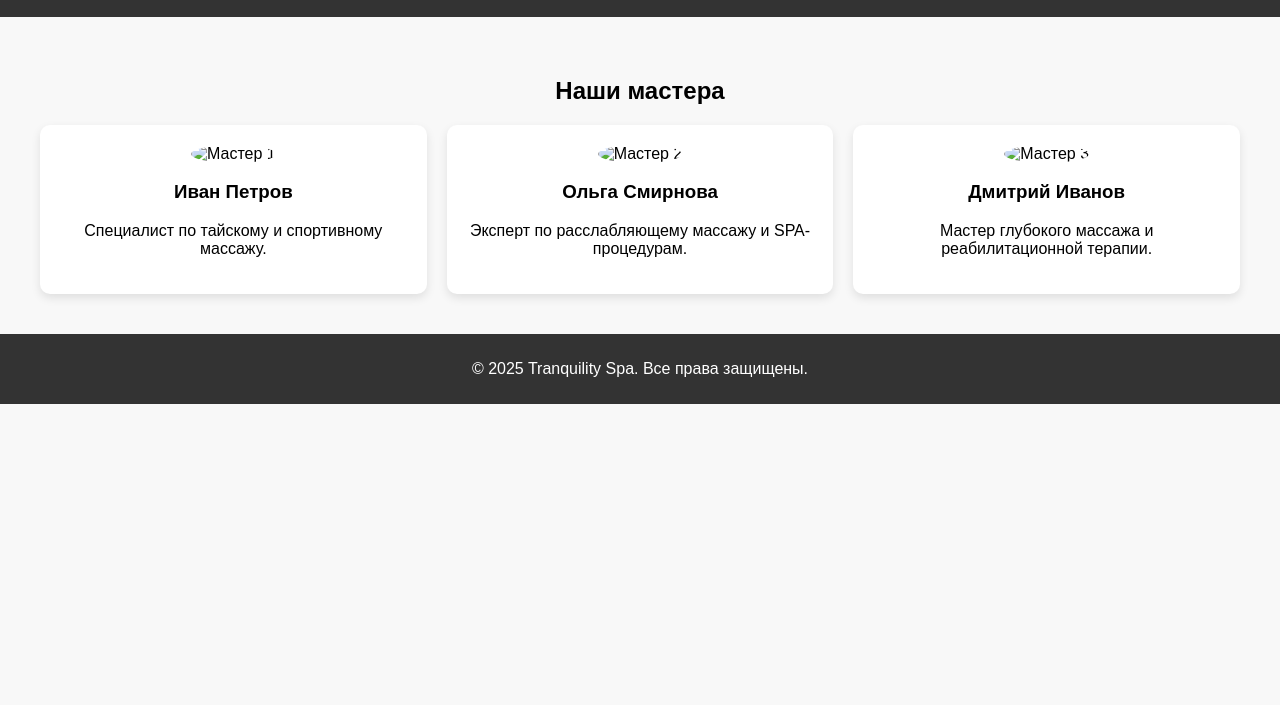
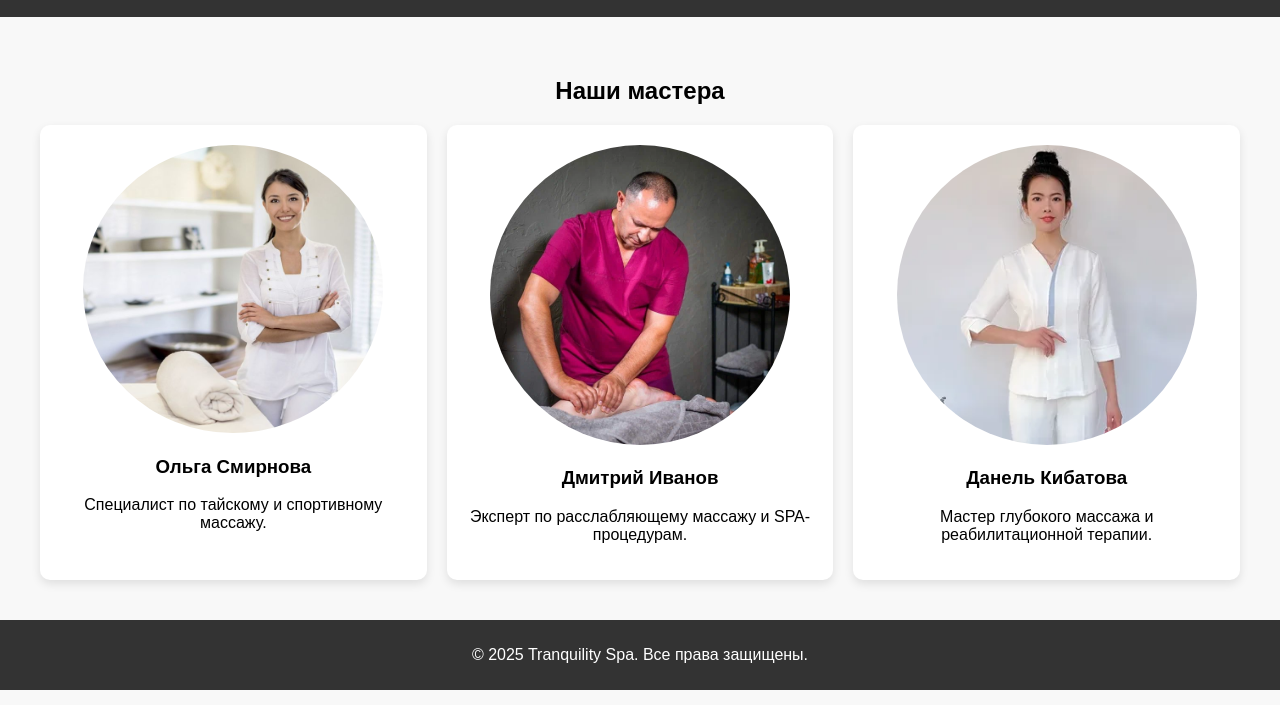
Before and after one commit to nikitaSB01/massage_Salon_Land, a website built with Vite: page src/pages/team.html in a window 1280 px wide. Shown: the part 95-800 px from the top of the page. Built offline with nearby package versions, Linux system fonts and the light colour scheme; files whose address does not match are found by name.

Commit message:
подогнал фотки

```diff
--- a/src/css/style.css
+++ b/src/css/style.css
@@ -117,7 +117,8 @@ button {
 }
 
 .team-member img {
-    width: 100%;
+    max-width: 300px;
+    max-height: 300px;
     border-radius: 50%;
 }
 
--- a/src/pages/team.html
+++ b/src/pages/team.html
@@ -14,18 +14,18 @@
       <h2>Наши мастера</h2>
       <div class="team-container">
         <div class="team-member">
-          <img src="../images/master1.jpg" alt="Мастер 1" />
-          <h3>Иван Петров</h3>
+          <img src="../images/мастер1.jpg" alt="Мастер 1" />
+          <h3>Ольга Смирнова</h3>
           <p>Специалист по тайскому и спортивному массажу.</p>
         </div>
         <div class="team-member">
-          <img src="../images/master2.jpg" alt="Мастер 2" />
-          <h3>Ольга Смирнова</h3>
+          <img src="../images/мастер3.webp" alt="Мастер 2" />
+          <h3>Дмитрий Иванов</h3>
           <p>Эксперт по расслабляющему массажу и SPA-процедурам.</p>
         </div>
         <div class="team-member">
-          <img src="../images/master3.jpg" alt="Мастер 3" />
-          <h3>Дмитрий Иванов</h3>
+          <img src="../images/i.webp" alt="Мастер 3" />
+          <h3>Данель Кибатова</h3>
           <p>Мастер глубокого массажа и реабилитационной терапии.</p>
         </div>
       </div>
```
Also changed, not shown: src/pages/services.html (+6 -3 lines), public/images/i.webp (added), public/images/Ароматерапия.webp (added), public/images/РасслабляющийМассаж.jpeg (added), public/images/мастер1.jpg (added), public/images/мастер3.webp (added), public/images/тайскийМассаж.avif (added).
